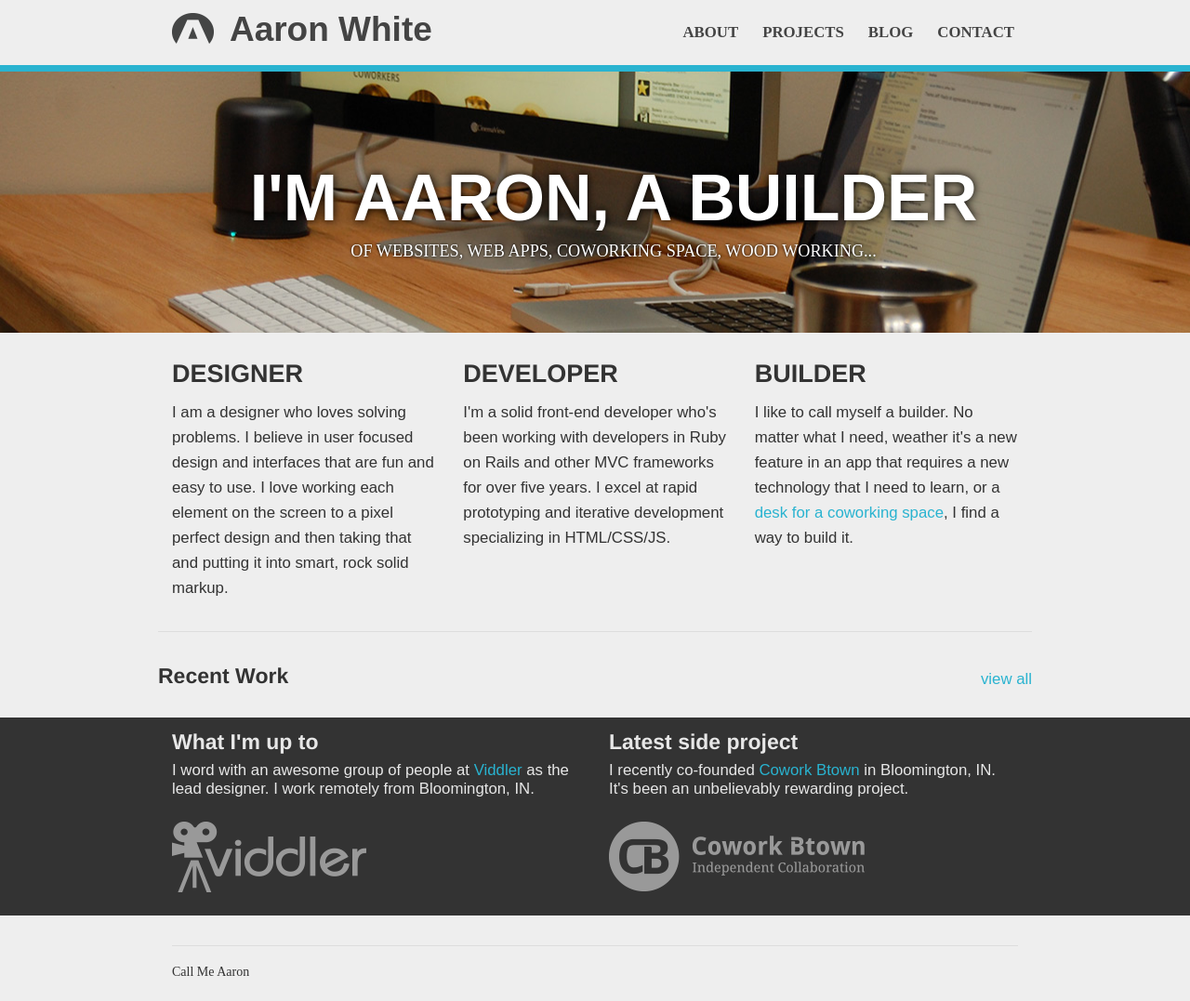
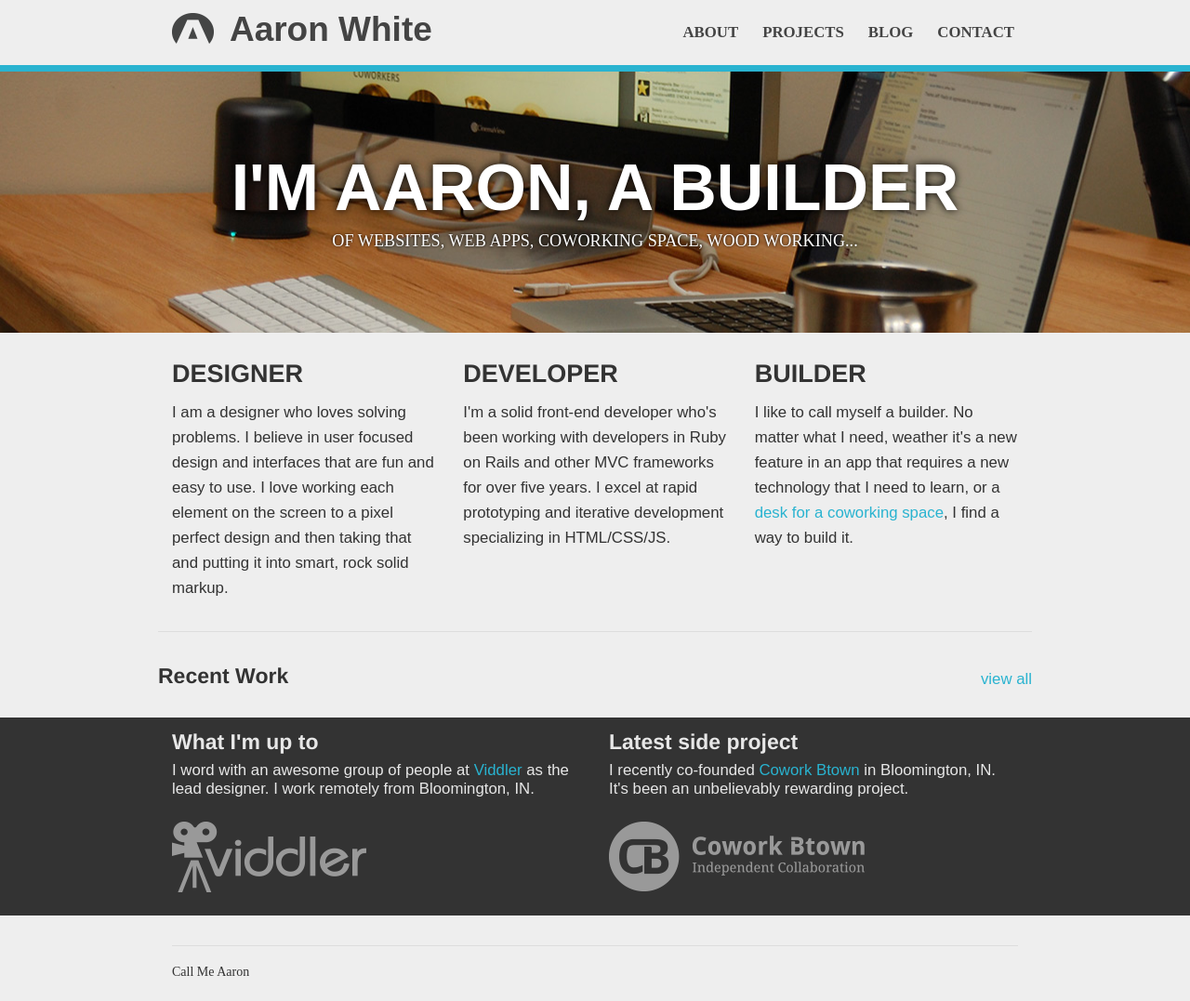
Before and after one commit to internetAaron/call-me-aaron, a Jekyll site: the page built from index.html, in a window 1280 px wide. Shown: the whole page at 93% size. Built offline with Jekyll 4.4.1, drawn with Linux system fonts in a browser that asks for light colours; Markdown is read by kramdown in place of the engine named in the settings; the list of posts is cut into pages by our own code.

Commit message:
fixed banner text center align.

```diff
--- a/index.html
+++ b/index.html
@@ -3,7 +3,7 @@ layout: default
 ---
 <div class="banner" data-stellar-background-ratio="0.5">
 	<div class="row">
-		<div class="twelve columns" data-stellar-ratio="1.5" data-stellar-vertical-offset="130" data-stellar-horizontal-offset="300">
+		<div class="banner-txt" data-stellar-ratio="1.5" data-stellar-vertical-offset="130" data-stellar-horizontal-offset="300">
       <h2>I'm Aaron, a builder</h2>
 			<h5>of websites, web apps, coworking space, wood working...</h2>
 	  </div>
--- a/stylesheets/app.css
+++ b/stylesheets/app.css
@@ -123,6 +123,11 @@ hgroup p {
   background: url(/images/banner-bg.jpg);
   color: #ffffff;
   height: 281px;
+}
+
+.banner .banner-txt {
+  display: table;
+  margin: 0 auto;
 }
 
 .banner h2 {
```
Also changed, not shown: 3 other files.
